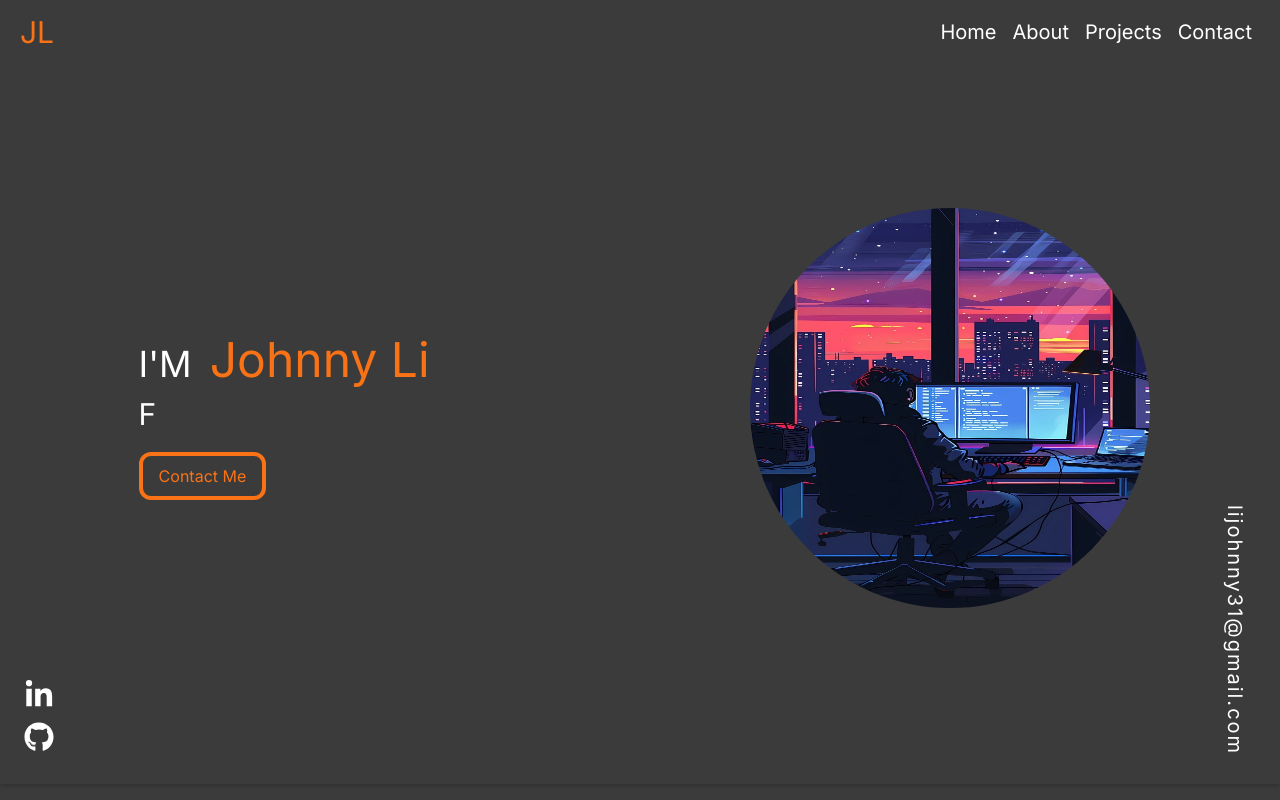
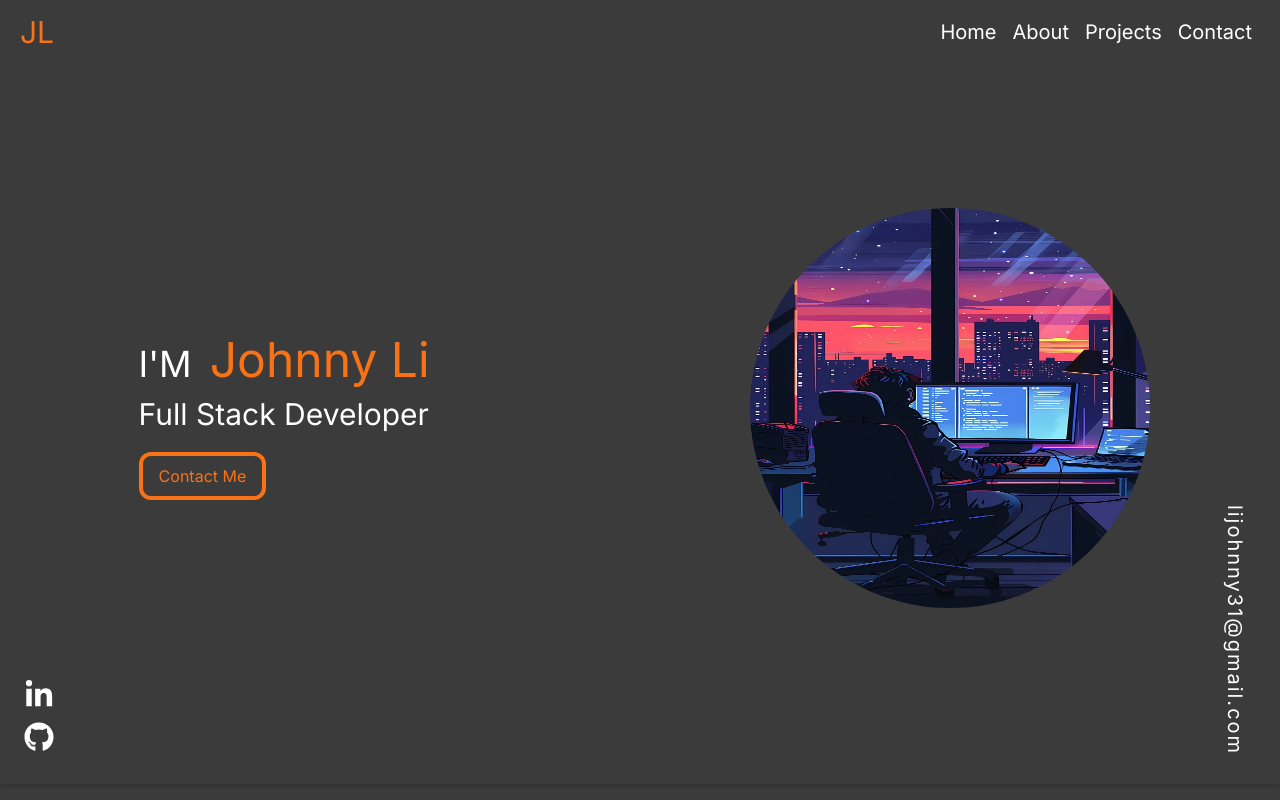
Before and after one commit to j0hnnyli/portfolio, a Next.js app: page / in a window 1280 px wide. Shown: the top 800 px of the page. Built offline with nearby package versions, Linux system fonts and the light colour scheme.

Commit message:
Update Showcase.tsx

```diff
--- a/components/sections/Showcase.tsx
+++ b/components/sections/Showcase.tsx
@@ -27,11 +27,7 @@ const ShowCase = ({ sectionRef, fn, contact }: Props) => {
             </span>
           </h2>
 
-          <TypeWriter
-            strings={["FrontEnd Developer", "Full Stack Developer"]}
-            auto={true}
-            loop={true}
-          />
+          <h2 className="text-white text-2xl md:text-3xl mt-3">Full Stack Developer</h2>
 
           <button
             onClick={() => fn(contact)}
```
